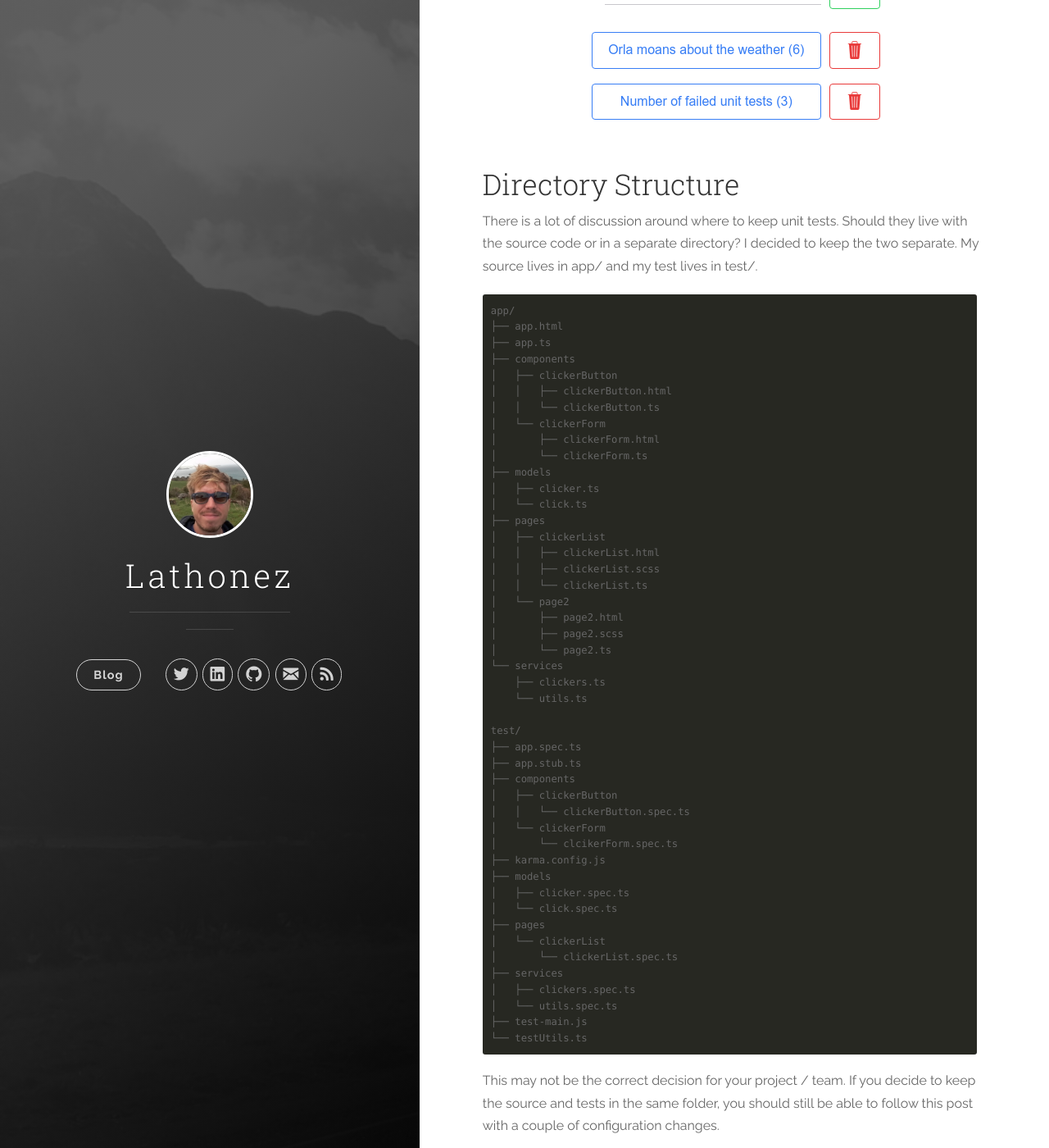
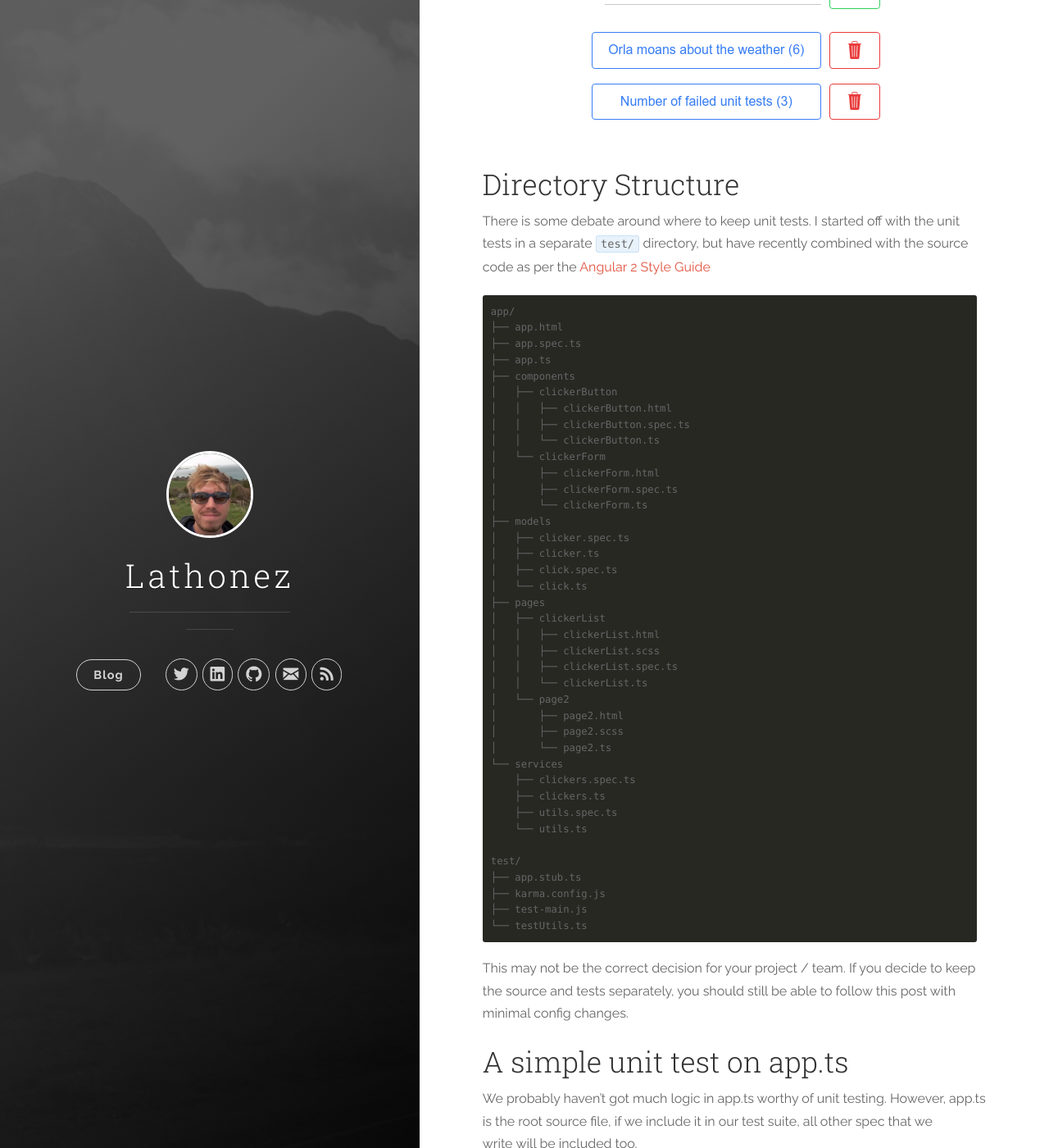
Before and after one commit to lathonez/lathonez.github.io, a Jekyll site: the page built from _posts/2016-02-21-ionic-2-unit-testing.markdown, in a window 1280 px wide and 1400 px high, scrolled down 854 px. Shown: the whole window at 82% size. Built offline with Jekyll 4.4.1, drawn with Linux system fonts in a browser that asks for light colours; nearby versions of some CDN libraries.

Commit message:
Moving unit tests

````diff
--- a/_posts/2016-02-21-ionic-2-unit-testing.markdown
+++ b/_posts/2016-02-21-ionic-2-unit-testing.markdown
@@ -25,59 +25,52 @@ The app is very simple, each [clicker][analog-clicker-img] is a counter that le
 Directory Structure
 --------------------
 
-There is a lot of discussion around where to keep unit tests. Should they live with the source code or in a separate directory? I decided to keep the two separate. My source lives in app/ and my test lives in test/.
+There is some debate around where to keep unit tests. I started off with the unit tests in a separate `test/` directory, but have recently combined with the source code as per the [Angular 2 Style Guide][angular2-sg-dir]
 
 
 ```
 app/
 ├── app.html
+├── app.spec.ts
 ├── app.ts
 ├── components
 │   ├── clickerButton
 │   │   ├── clickerButton.html
+│   │   ├── clickerButton.spec.ts
 │   │   └── clickerButton.ts
 │   └── clickerForm
 │       ├── clickerForm.html
+│       ├── clickerForm.spec.ts
 │       └── clickerForm.ts
 ├── models
+│   ├── clicker.spec.ts
 │   ├── clicker.ts
+│   ├── click.spec.ts
 │   └── click.ts
 ├── pages
 │   ├── clickerList
 │   │   ├── clickerList.html
 │   │   ├── clickerList.scss
+│   │   ├── clickerList.spec.ts
 │   │   └── clickerList.ts
 │   └── page2
 │       ├── page2.html
 │       ├── page2.scss
 │       └── page2.ts
 └── services
+    ├── clickers.spec.ts
     ├── clickers.ts
+    ├── utils.spec.ts
     └── utils.ts
 
 test/
-├── app.spec.ts
 ├── app.stub.ts
-├── components
-│   ├── clickerButton
-│   │   └── clickerButton.spec.ts
-│   └── clickerForm
-│       └── clcikerForm.spec.ts
 ├── karma.config.js
-├── models
-│   ├── clicker.spec.ts
-│   └── click.spec.ts
-├── pages
-│   └── clickerList
-│       └── clickerList.spec.ts
-├── services
-│   ├── clickers.spec.ts
-│   └── utils.spec.ts
 ├── test-main.js
 └── testUtils.ts
 ```
 
-This may not be the correct decision for your project / team. If you decide to keep the source and tests in the same folder, you should still be able to follow this post with a couple of configuration changes.
+This may not be the correct decision for your project / team. If you decide to keep the source and tests separately, you should still be able to follow this post with minimal config changes.
 
 A simple unit test on app.ts
 ----------------------------
````
Also changed, not shown: other parts of _posts/2016-02-21-ionic-2-unit-testing.markdown (+1 -0 lines).
